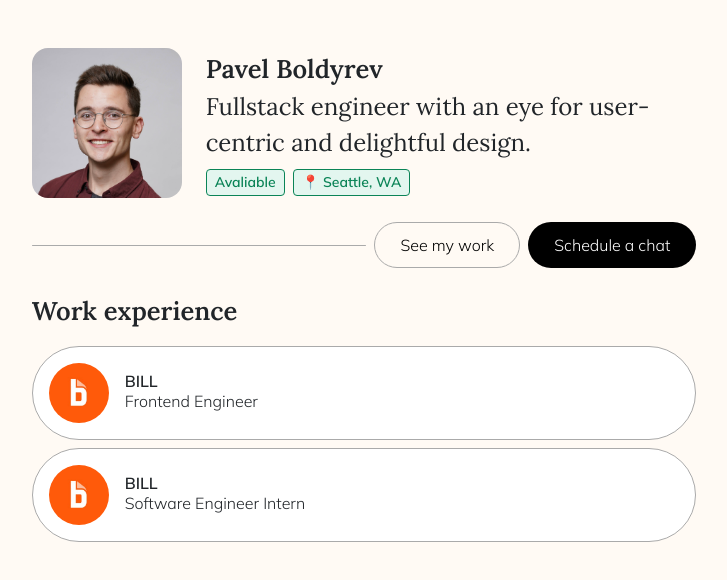
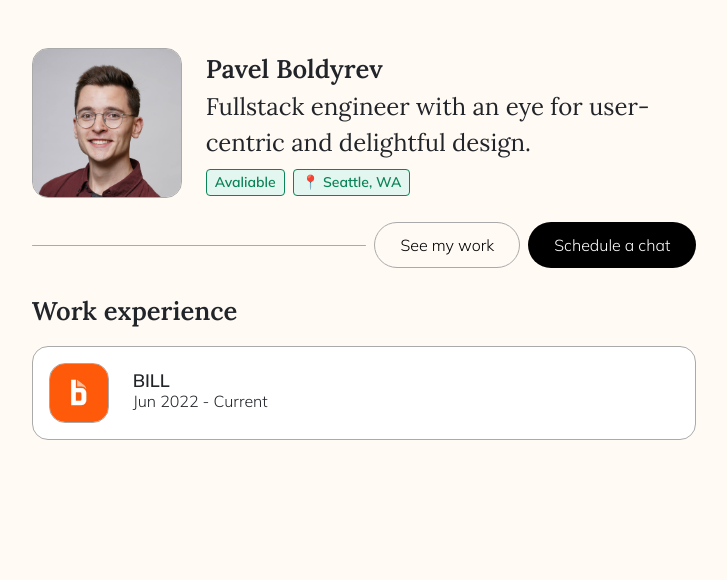
Before and after one commit to pboldyrev/personal, a React (Create React App) app in the folder personal/: page / in a window 1280 px wide. Shown: the top 580 px of the page, without its empty margins (276-1003 px from the left). Built offline with nearby package versions, Linux system fonts and the light colour scheme.

Commit message:
Added positions

```diff
--- a/personal/src/components/Experience.js
+++ b/personal/src/components/Experience.js
@@ -6,16 +6,21 @@ import { EXPERIENCE } from "../constants/strings.ts";
 function Experience() {
   const positions = [
     {
-      title: "Frontend Engineer",
-      company: "BILL",
-      startDate: "Jul 2023",
-      endDate: "Current",
-    },
-    {
-      title: "Software Engineer Intern",
       company: "BILL",
       startDate: "Jun 2022",
-      endDate: "Sep 2022",
+      endDate: "Current",
+      positions: [
+        {
+          title: "Software Engineer",
+          startDate: "Jul 2023",
+          endDate: "Current",
+        },
+        {
+          title: "Software Engineer Intern",
+          startDate: "Jun 2022",
+          endDate: "Aug 2022",
+        },
+      ],
     },
   ];
   return (
--- a/personal/src/components/Position.js
+++ b/personal/src/components/Position.js
@@ -1,7 +1,15 @@
 import "../styles/Position.css";
+import { useState } from "react";
 import BILL from "../resources/logos/BILL.jpg";
 
-function Position({ title = "", company = "", startDate = "", endDate = "" }) {
+function Position({
+  company = "",
+  startDate = "",
+  endDate = "",
+  positions = [],
+}) {
+  const [isOpened, setIsOpened] = useState(false);
+
   const getLogo = () => {
     let logo = null;
 
@@ -16,19 +24,37 @@ function Position({ title = "", company = "", startDate = "", endDate = "" }) {
     return logo;
   };
 
+  const toggleView = () => {
+    setIsOpened((prev) => !prev);
+  };
+
   return (
-    <div className="position-wrapper p-3">
-      <div className="d-flex gap-3 align-items-center">
+    <div className="position-wrapper p-3" onClick={() => toggleView()}>
+      <div className="d-flex gap-4 align-items-center">
         <img
           src={getLogo()}
           alt={`${company} logo`}
           className="position-logo"
         />
         <div className="d-flex flex-column">
-          <span className="position-company">{company}</span>
-          <span>{title}</span>
+          <span className="position-title">{company}</span>
+          <span>
+            {startDate} - {endDate}
+          </span>
         </div>
       </div>
+      {isOpened && (
+        <div className="d-flex flex-column mt-4">
+          {positions.map((position) => {
+            return (
+              <div className="d-flex flex-column mb-3">
+                <span className="position-title">{position.title}</span>
+                <span>{position.startDate} - {position.endDate}</span>
+              </div>
+            );
+          })}
+        </div>
+      )}
     </div>
   );
 }
--- a/personal/src/styles/Introduction.css
+++ b/personal/src/styles/Introduction.css
@@ -2,4 +2,5 @@
   min-width: min(max(20vw, 100px), 150px);
   width: min(max(20vw, 100px), 150px);
   border-radius: 16px;
+  border: 1px solid #aaa;
 }
--- a/personal/src/styles/Position.css
+++ b/personal/src/styles/Position.css
@@ -1,6 +1,6 @@
 .position-wrapper {
   background-color: #fff;
-  border-radius: 250px;
+  border-radius: 16px;
   border: 1px solid #aaa;
   cursor: pointer;
 }
@@ -10,10 +10,12 @@
   min-height: 50px;
   width: min(max(20vw, 50px), 60px);
   height: min(max(20vw, 50px), 60px);
-  border-radius: 250px;
+  border-radius: 16px;
+  border: 1px solid #aaa;
 }
 
-.position-company {
+.position-title {
   font-weight: 600;
   line-height: 16px;
+  font-size: min(max(2vw, 16px), 18px);
 }
--- a/personal/src/styles/shared.css
+++ b/personal/src/styles/shared.css
@@ -2,6 +2,7 @@ html,
 body {
   background-color: #fffaf4;
   overflow: hidden;
+  font-size: min(max(2vw, 14px), 16px);
 }
 
 * {
```
